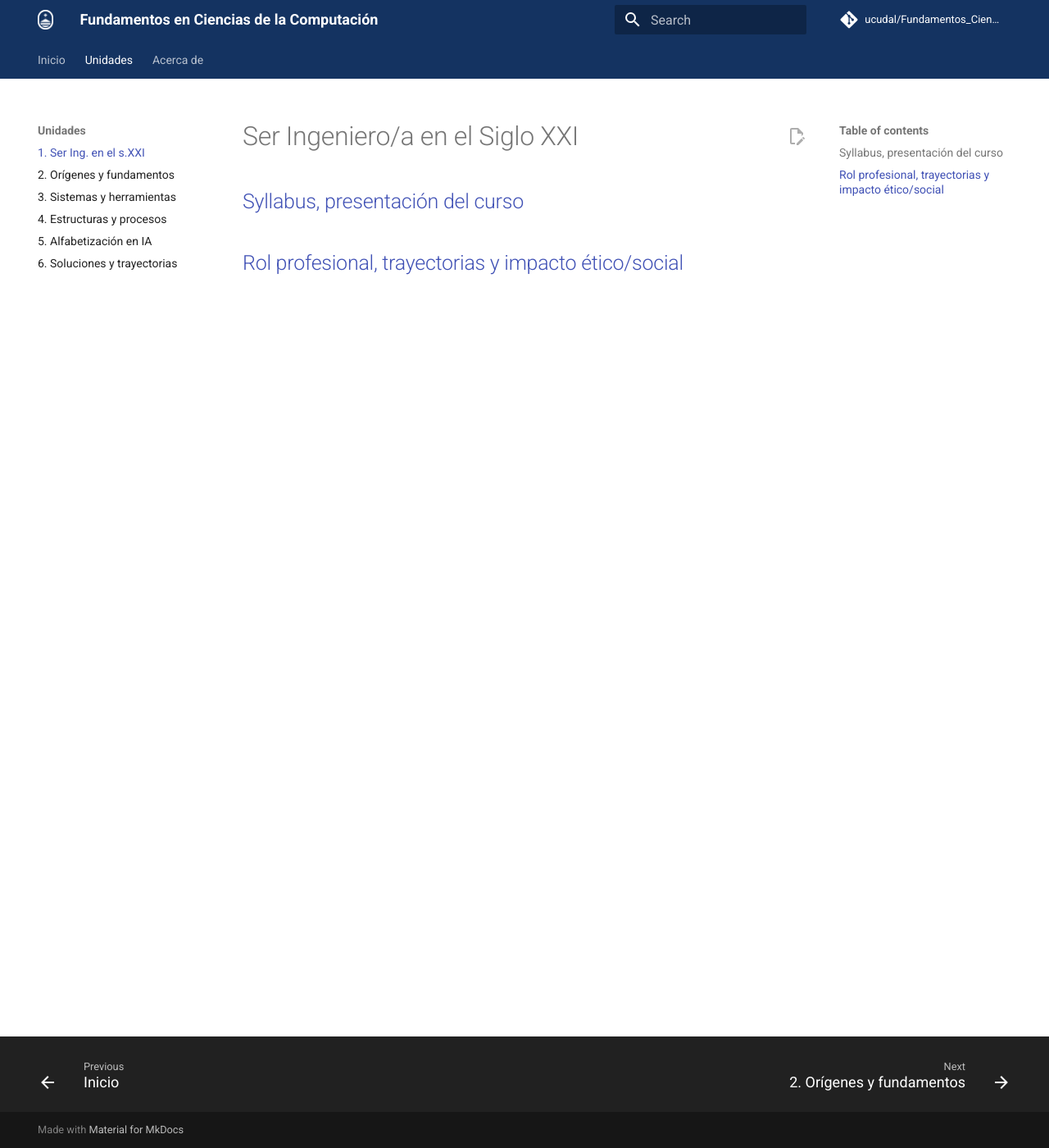
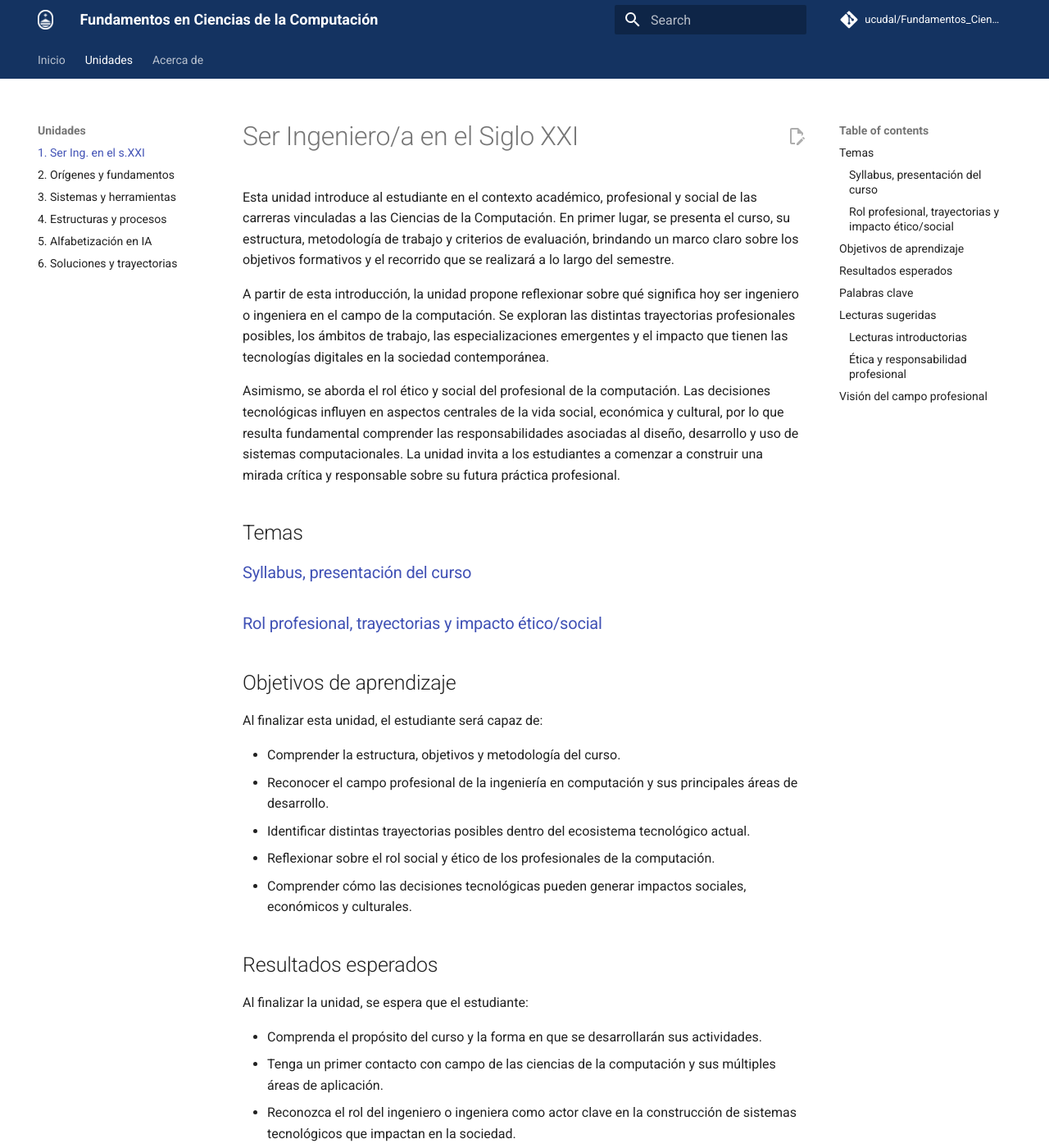
Before and after one commit to ucudal/Fundamentos_Ciencias_Computacion_Conceptos, an MkDocs documentation site: the page built from docs/unidad/1/readme.md, in a window 1280 px wide and 1400 px high. Shown: the whole window at 82% size. Built offline with MkDocs 1.6.1 and Material for MkDocs 9.7.7, drawn with Linux system fonts in a browser that asks for light colours; comment, search, counter and statistics services are not loaded; some of the changed text lies outside the part shown.

Commit message:
Descripción U1

```diff
--- a/docs/unidad/1/readme.md
+++ b/docs/unidad/1/readme.md
@@ -1,5 +1,53 @@
 # Ser Ingeniero/a en el Siglo XXI
 
-## [Syllabus, presentación del curso](curso/readme.md)
+Esta unidad introduce al estudiante en el contexto académico, profesional y social de las carreras vinculadas a las Ciencias de la Computación. En primer lugar, se presenta el curso, su estructura, metodología de trabajo y criterios de evaluación, brindando un marco claro sobre los objetivos formativos y el recorrido que se realizará a lo largo del semestre.
 
-## [Rol profesional, trayectorias y impacto ético/social](rol/readme.md)
+A partir de esta introducción, la unidad propone reflexionar sobre qué significa hoy ser ingeniero o ingeniera en el campo de la computación. Se exploran las distintas trayectorias profesionales posibles, los ámbitos de trabajo, las especializaciones emergentes y el impacto que tienen las tecnologías digitales en la sociedad contemporánea.
+
+Asimismo, se aborda el rol ético y social del profesional de la computación. Las decisiones tecnológicas influyen en aspectos centrales de la vida social, económica y cultural, por lo que resulta fundamental comprender las responsabilidades asociadas al diseño, desarrollo y uso de sistemas computacionales. La unidad invita a los estudiantes a comenzar a construir una mirada crítica y responsable sobre su futura práctica profesional.
+
+## Temas
+
+### [Syllabus, presentación del curso](curso/readme.md)
+
+### [Rol profesional, trayectorias y impacto ético/social](rol/readme.md)
+
+## Objetivos de aprendizaje
+
+Al finalizar esta unidad, el estudiante será capaz de:
+
+- Comprender la estructura, objetivos y metodología del curso.
+- Reconocer el campo profesional de la ingeniería en computación y sus principales áreas de desarrollo.
+- Identificar distintas trayectorias posibles dentro del ecosistema tecnológico actual.
+- Reflexionar sobre el rol social y ético de los profesionales de la computación.
+- Comprender cómo las decisiones tecnológicas pueden generar impactos sociales, económicos y culturales.
+
+## Resultados esperados
+
+Al finalizar la unidad, se espera que el estudiante:
+
+- Comprenda el propósito del curso y la forma en que se desarrollarán sus actividades.
+- Tenga un primer contacto con campo de las ciencias de la computación y sus múltiples áreas de aplicación.
+- Reconozca el rol del ingeniero o ingeniera como actor clave en la construcción de sistemas tecnológicos que impactan en la sociedad.
+- Fortalezca una actitud reflexiva respecto a las responsabilidades profesionales asociadas al desarrollo de tecnología.
+
+## Palabras clave
+
+Ingeniería en computación;  Ciencias de la computación; Trayectorias profesionales; Ecosistema tecnológico; Ética profesional; Impacto social; Responsabilidad profesional; Transformación digital
+
+## Lecturas sugeridas
+
+### Lecturas introductorias
+
+- Denning, P. & Martell, C. — Great Principles of Computing
+- Wing, J. — Computational Thinking
+
+### Ética y responsabilidad profesional
+
+- ACM Code of Ethics and Professional Conduct
+- IEEE Code of Ethics
+
+## Visión del campo profesional
+
+- Brooks, F. — El Mítico Hombre-Mes: Ensayos de ingeniería de Software (título original: The Mythical Man-Month: Essays on Software Engineering)
+- Spolsky, J. — Joel on Software (blogpost)
```
Also changed, not shown: docs/unidad/3/excel/readme.md (+7 -1 lines), docs/unidad/3/readme.md (+1 -1 lines).
